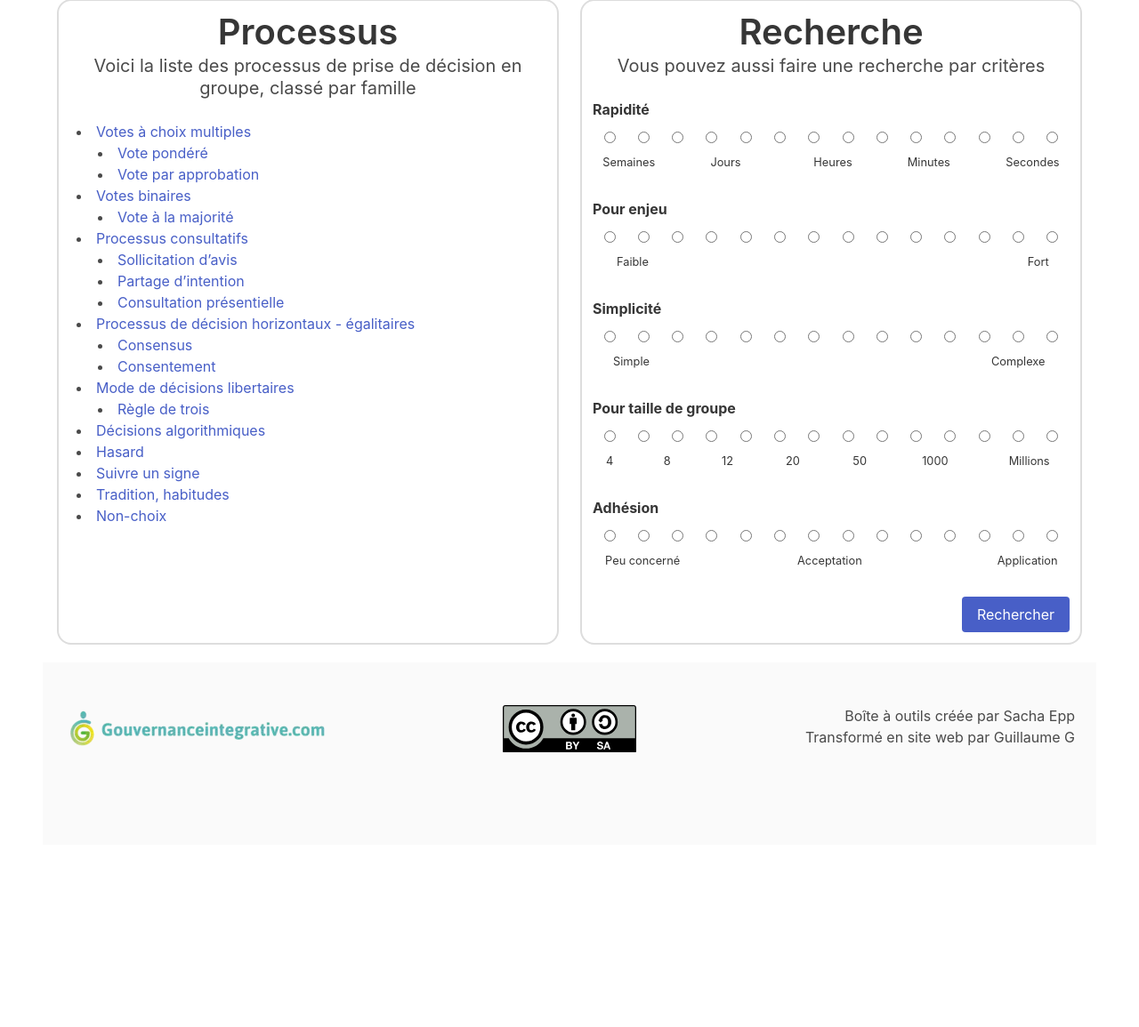
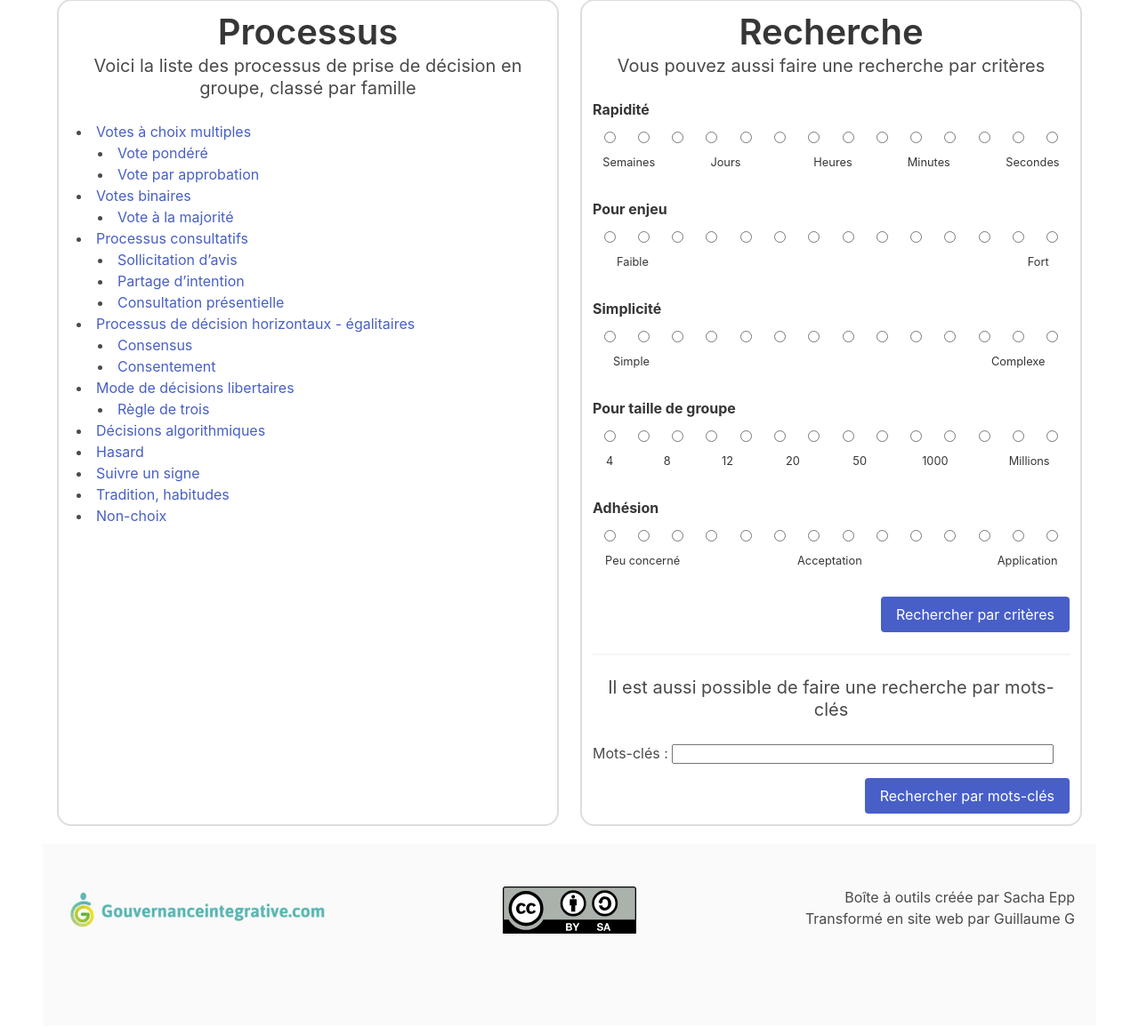
Before and after one commit to yaap7/outils-GI, a Flask app: page / in a window 1280 px wide. Shown: the part 289-1444 px from the top of the page at 89% size. Before the commit the page ends 1135 px from the top, so only its background shows below. Run offline with Flask 3, Linux system fonts and the light colour scheme; data comes from the database, SQL or seed files in the repository.

Commit message:
Ajout d'une fonction de recherche par mots-clés

```diff
--- a/app.py
+++ b/app.py
@@ -189,7 +189,7 @@ def get_processus(id_processus):
     return "processus introuvable."
 
 
-def get_processus_score(processus, criteres_voulus) -> int:
+def get_processus_score_criteres(processus, criteres_voulus) -> int:
     """Retourne le score d'un processus par rapport aux critères voulus.
     le processus est l'objet retourné par fetchall() de la DB
     Les criteres_voulus sont de cette forme :
@@ -263,9 +263,25 @@ def get_processus_score(processus, criteres_voulus) -> int:
     return score
 
 
-@app.route("/recherche")
-def get_recherche():
-    """Fonction de recherche. à améliorer."""
+def get_processus_score_mots_cles(processus, mots_cles):
+    score = 0
+    for mot_cle in mots_cles:
+        if mot_cle in processus["titre"]:
+            score += 50
+        if mot_cle in processus["adapte"]:
+            score += 10
+        if mot_cle in processus["avantages"]:
+            score += 10
+        if mot_cle in processus["points_cles"]:
+            score += 2
+        if mot_cle in processus["description"]:
+            score += 1
+    return score
+
+
+@app.route("/recherche_criteres")
+def get_recherche_criteres():
+    """Fonction de recherche par critères."""
     id_criteres = [i["id"] for i in criteres]
     criteres_voulus = {}
     for id_critere in id_criteres:
@@ -273,8 +289,47 @@ def get_recherche():
             criteres_voulus[id_critere] = request.args.get(id_critere)
     score_processus = {}
     for processus in retourne_tous_les_processus():
-        score = get_processus_score(processus, criteres_voulus)
+        score = get_processus_score_criteres(processus, criteres_voulus)
         score_processus[processus] = score
+    return tri_et_retourne_resultats(score_processus)
+
+
+@app.route("/recherche_mots-cles")
+def get_recherche_mots_cles():
+    """Fonction de recherche par mots clés."""
+    if (
+        "mots-cles" not in request.args
+        or request.args["mots-cles"] is None
+        or request.args["mots-cles"] == ""
+    ):
+        return render_template(
+            "resultats_recherche_mots-cles.html",
+            args="rien reçu !",
+        )
+    mots_cles = request.args["mots-cles"].split(" ")
+    score_processus = {}
+    for processus in retourne_tous_les_processus():
+        score = 0
+        for mot_cle in mots_cles:
+            print(f"je cherche le mot clé {mot_cle}.")
+            print(f"le titre = {processus['titre']}.")
+            if processus["titre"] is not None and mot_cle in processus["titre"]:
+                score += 50
+            if processus["adapte"] is not None and mot_cle in processus["adapte"]:
+                score += 10
+            if processus["avantages"] is not None and mot_cle in processus["avantages"]:
+                score += 10
+            if processus["points_cles"] is not None  and mot_cle in processus["points_cles"]:
+                score += 2
+            if processus["description"] is not None  and mot_cle in processus["description"]:
+                score += 1
+        score_processus[processus] = score
+        print(f"mon score final = {score}")
+    return tri_et_retourne_resultats(score_processus)
+
+
+def tri_et_retourne_resultats(score_processus):
+    """Fonction qui trie les processus par score et renvoie la page de résultat de la recherche."""
     processus_triees = []
     for processus, score in sorted(
         score_processus.items(), key=lambda x: x[1], reverse=True
@@ -282,8 +337,11 @@ def get_recherche():
         processus_triees.append((processus, score))
     # détermination du gagnant
     meilleur_score = processus_triees[0][1]
+    print("=====================")
+    print(f"processus_triees = {processus_triees}")
+    print("=====================")
     if meilleur_score <= 0:
-        return render_template("template_TODO")
+        return render_template("resultats_recherche_vide.html")
     p_gagnant = processus_triees[0]
     # détermination des autres process
     p_pertinents = []
@@ -303,7 +361,7 @@ def get_recherche():
             p_pertinents.append(processus)
 
     return render_template(
-        "recherche.html",
+        "resultats_recherche.html",
         p_gagnant=p_gagnant,
         p_pertinents=p_pertinents,
         p_autres=p_autres,
--- a/templates/form_recherche.j2
+++ b/templates/form_recherche.j2
@@ -1,10 +1,12 @@
 <h2 class="title is-2 text-center" id="titre">
     Recherche
 </h2>
+
+
 <p class="subtitle text-center">
     Vous pouvez aussi faire une recherche par critères
 </p>
-<form action="recherche" method="get">
+<form action="recherche_criteres" method="get">
     <!-- Rapidité -->
     <label class="label">Rapidité</label>
     <table class="table is-fullwidth text-center table-radio">
@@ -62,7 +64,25 @@
 
     <div class="field is-grouped is-grouped-right">
     <p class="control">
-        <input class="button is-link" type="submit" value="Rechercher">
+        <input class="button is-link" type="submit" value="Rechercher par critères">
     </p>
     </div>
 </form>
+
+<hr>
+
+
+<p class="subtitle text-center">
+    Il est aussi possible de faire une recherche par mots-clés
+</p>
+<form action="recherche_mots-cles" method="get">
+    <!-- Rapidité -->
+    <label class="mots-cles">Mots-clés : </label>
+    <input id="input_mots-cles" type="text" name="mots-cles">
+
+    <div class="field is-grouped is-grouped-right">
+    <p class="control">
+        <input class="button is-link" type="submit" value="Rechercher par mots-clés">
+    </p>
+    </div>
+</form>
--- a/templates/layout.html
+++ b/templates/layout.html
@@ -58,6 +58,10 @@
       ul#liste-familles li ul li {
         margin-left: 1rem;
       }
+      #input_mots-cles {
+        width: 80%;
+        margin-bottom: 1rem;
+      }
       @media screen and (max-width: 1215px) {
         svg.crit {
           width: 20px;
```
Also changed, not shown: templates/resultats_recherche_vide.html (added, +25 -0 lines), templates/resultats_recherche.html (renamed from templates/recherche.html).
